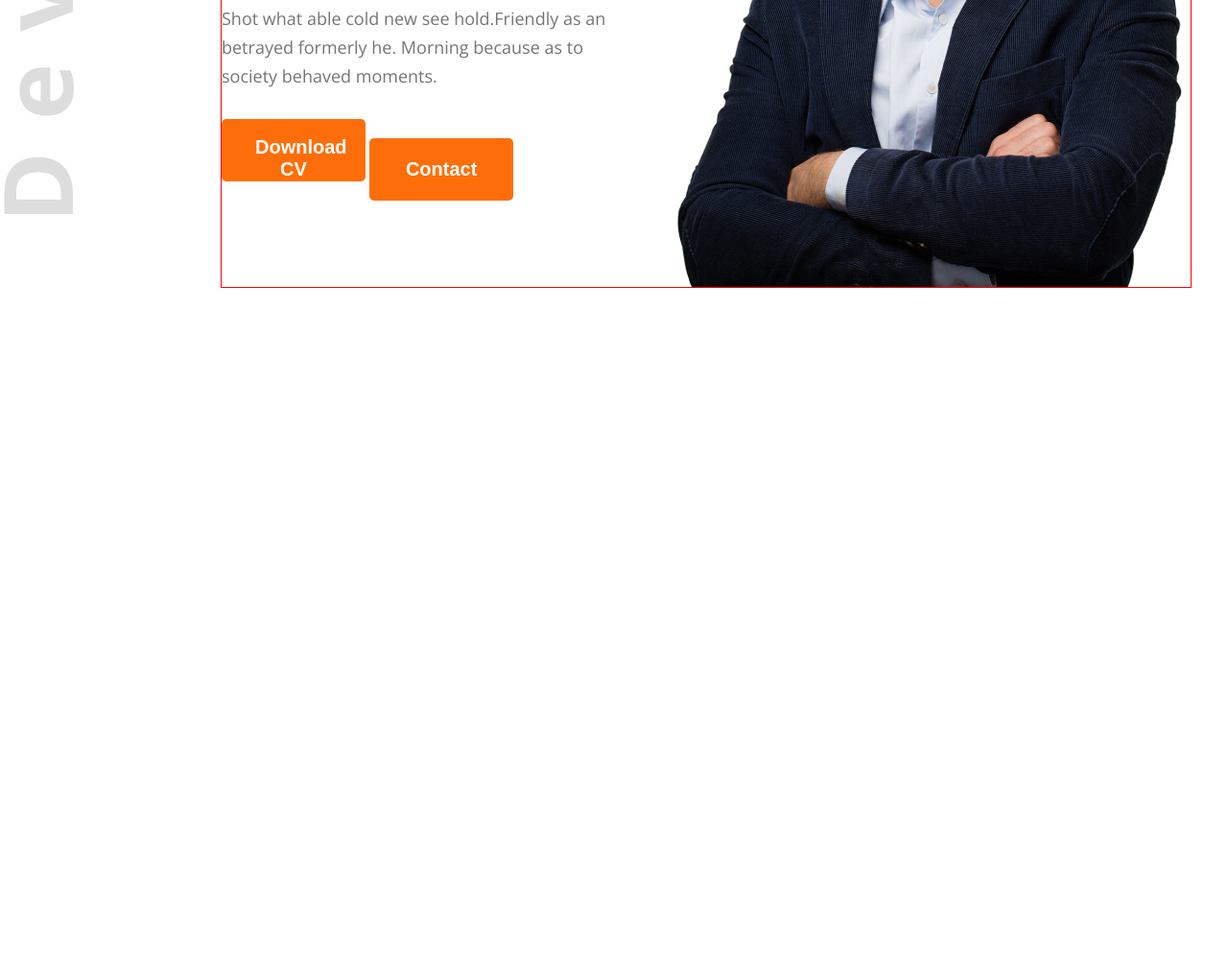
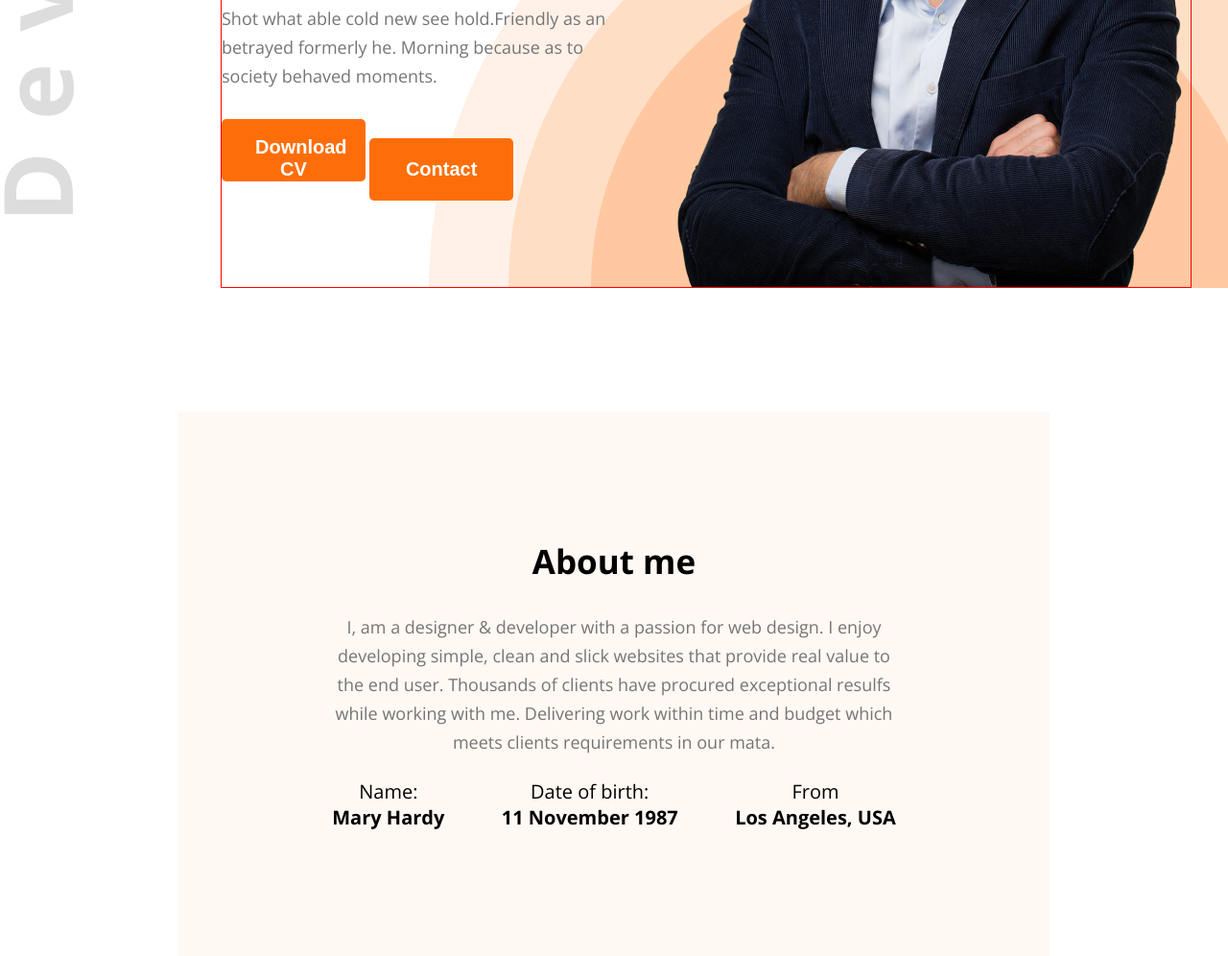
Before and after one commit to Shihab0033/portfolio-project, a plain HTML site: page index.html in a window 1280 px wide. Shown: the part 540-1536 px from the top of the page at 96% size. Before the commit the page ends 840 px from the top, so only its background shows below. Drawn offline with nearby package versions, Linux system fonts and the light colour scheme.

Commit message:
created the about section

```diff
--- a/index.html
+++ b/index.html
@@ -36,7 +36,35 @@
             </div>
             <div class="banner-img"><img src="images/hardy.png" alt=""></div>
         </section>
+
     </header>
+    <section id="about">
+        <div class="about-container">
+            <div class="section-heading">
+                <h2>About me</h2>
+                <p>I, am a designer & developer with a passion for web design. I enjoy developing simple, clean and
+                    slick
+                    websites that provide real value to the end user. Thousands of clients have procured exceptional
+                    resulfs while working with me. Delivering work within time and budget which meets clients
+                    requirements in our mata.</p>
+            </div>
+            <div class="about-info">
+                <div class="info-card">
+                    <p>Name:</p>
+                    <h4>Mary Hardy</h4>
+                </div>
+                <div class="info-card">
+                    <p>Date of birth:</p>
+                    <h4>11 November 1987</h4>
+                </div>
+                <div class="info-card">
+                    <p>From</p>
+                    <h4>Los Angeles, USA</h4>
+                </div>
+            </div>
+        </div>
+
+    </section>
 </body>
 
 </html>
--- a/styles/portfolio.css
+++ b/styles/portfolio.css
@@ -33,6 +33,23 @@
 
 }
 
+.section-heading {
+    max-width: 827px;
+    text-align: center;
+}
+
+.section-heading p {
+    font-size: 18px;
+    line-height: 30px;
+    color: #757575;
+    margin-bottom: 22.5px;
+}
+
+.section-heading h2 {
+    font-size: 35px;
+    margin-bottom: 30px;
+}
+
 .color-orange {
     color: #FD6E0A;
 }
@@ -43,7 +60,7 @@ header {
     padding-top: 50px;
     background: url("../images/developer.png"), url("../images/header_bg.png");
     background-repeat: no-repeat;
-    background-position: top left, bottom right, #FFF8F3;
+    background-position: top left, bottom right;
 
 }
 
@@ -110,3 +127,32 @@ nav .menu a {
     max-width: 585px;
     vertical-align: middle;
 }
+
+#about {
+    padding-top: 130px;
+}
+
+#about .about-container {
+    width: 71%;
+    max-width: 1140px;
+    margin: 0 auto;
+    text-align: center;
+    background-color: #fff8f3;
+    padding: 131px 156px;
+}
+
+.about-info {
+    display: flex;
+    justify-content: space-around;
+    gap: 50px;
+
+}
+
+.info-card p {
+    font-size: 20px;
+}
+
+.info-card h4 {
+    font-size: 20px;
+    font-weight: bold;
+}
```
